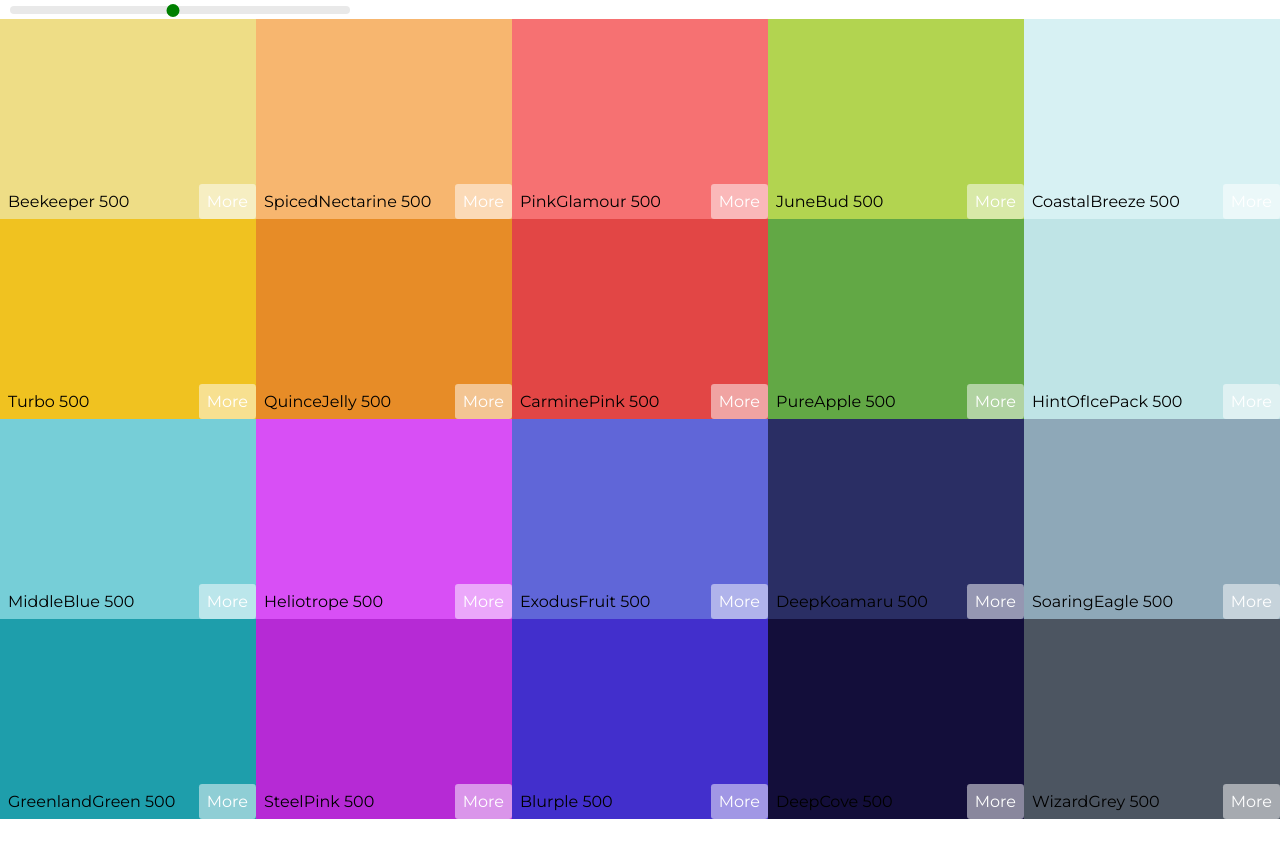
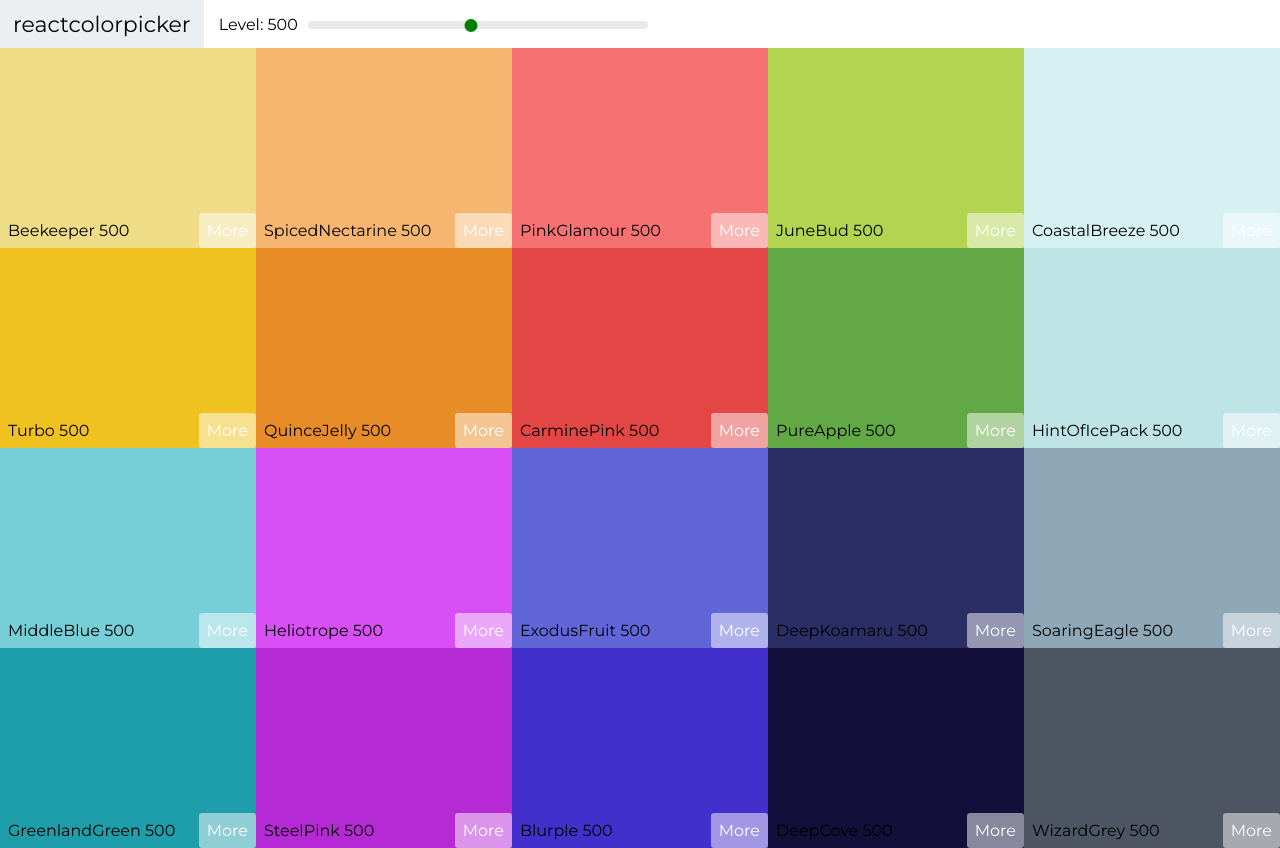
Before and after one commit to Arghun-dev/Color-App, a React (Create React App) app in the folder colorapp/: page / in a window 1280 px wide. Before the commit the page ends 819 px from the top, so only its background shows below. Built offline with nearby package versions, Linux system fonts and the light colour scheme.

Commit message:
Add Navbar

```diff
--- /dev/null
+++ b/colorapp/src/Navbar.css
@@ -0,0 +1,49 @@
+.Navbar {
+    display: flex;
+    align-items: center;
+    justify-content: flex-start;
+    height: 6vh;
+}
+
+.logo {
+    margin-right: 15px;
+    padding: 0 13px;
+    font-size: 22px;
+    background-color: #eceff1;
+    height: 100%;
+    display: flex;
+    align-items: center;
+}
+
+.logo a {
+    text-decoration: none;
+    color: black;
+}
+
+.slider {
+    width: 340px;
+    margin: 0 10px;
+    display: inline-block;
+}
+
+.rc-slider-track {
+    background-color: transparent;
+}
+
+.rc-slider-rail {
+    height: 8px;
+}
+
+.rc-slider-handle,
+.rc-slider-handle:active,
+.rc-slider-handle:focus,
+.rc-slider-handle:hover {
+    background-color: green;
+    outline: none;
+    border: 2px solid green;
+    box-shadow: none;
+    width: 13px;
+    height: 13px;
+    margin-left: -7px;
+    margin-top: -2px;
+}
--- /dev/null
+++ b/colorapp/src/Navbar.js
@@ -0,0 +1,32 @@
+import React, { Component } from 'react';
+import "rc-slider/assets/index.css";
+import Slider from 'rc-slider';
+import './Navbar.css';
+
+class Navbar extends Component {
+    render() {
+        const {level, changeLevel} = this.props;
+        return (
+            <header className='Navbar'>
+                <div className='logo'>
+                    <a href='#'>reactcolorpicker</a>
+                </div>
+                <div className='slider-container'>
+                    <span>Level: {level}</span>
+                    <div className='slider'>
+                        <Slider
+                            defaultValue={level}
+                            min={100}
+                            max={900}
+                            onAfterChange={changeLevel}
+                            step={100}
+                        />
+                    </div>
+                </div>
+
+            </header>
+        )
+    }
+}
+
+export default Navbar;
--- a/colorapp/src/Palette.css
+++ b/colorapp/src/Palette.css
@@ -4,31 +4,3 @@
     display: flex;
     flex-wrap: wrap;
 }
-
-.slider {
-    width: 340px;
-    margin: 0 10px;
-    display: inline-block;
-}
-
-.rc-slider-track {
-    background-color: transparent;
-}
-
-.rc-slider-rail {
-    height: 8px;
-}
-
-.rc-slider-handle,
-.rc-slider-handle:active,
-.rc-slider-handle:focus,
-.rc-slider-handle:hover {
-    background-color: green;
-    outline: none;
-    border: 2px solid green;
-    box-shadow: none;
-    width: 13px;
-    height: 13px;
-    margin-left: -7px;
-    margin-top: -2px;
-}
--- a/colorapp/src/Palette.js
+++ b/colorapp/src/Palette.js
@@ -1,8 +1,8 @@
 import React from 'react';
-import "rc-slider/assets/index.css";
+import Navbar from './Navbar';
 import './Palette.css';
 import ColorBox from './ColorBox';
-import Slider from 'rc-slider';
+
 
 
 class Palette extends React.Component {
@@ -31,15 +31,7 @@
         ))
         return (
             <div className='Palette'>
-                <div className='slider'>
-                    <Slider
-                        defaultValue={level}
-                        min={100}
-                        max={900}
-                        onAfterChange={this.changeLevel}
-                        step={100}
-                    />
-                </div>
+                <Navbar level={level} changeLevel={this.changeLevel} />
                 {/* Navbar goes here */}
                 <div className='Palette-colors'>
                     {colorBoxes}
```
